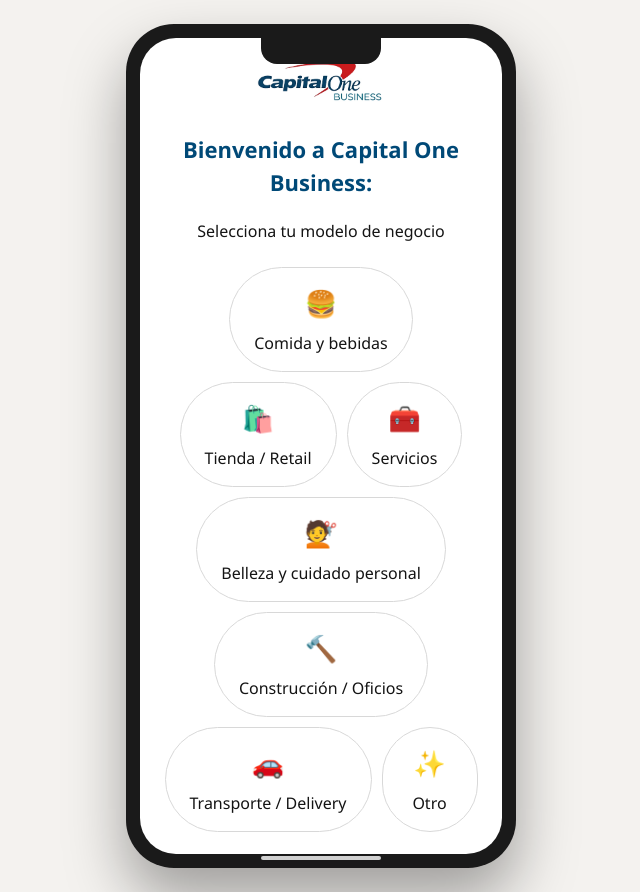
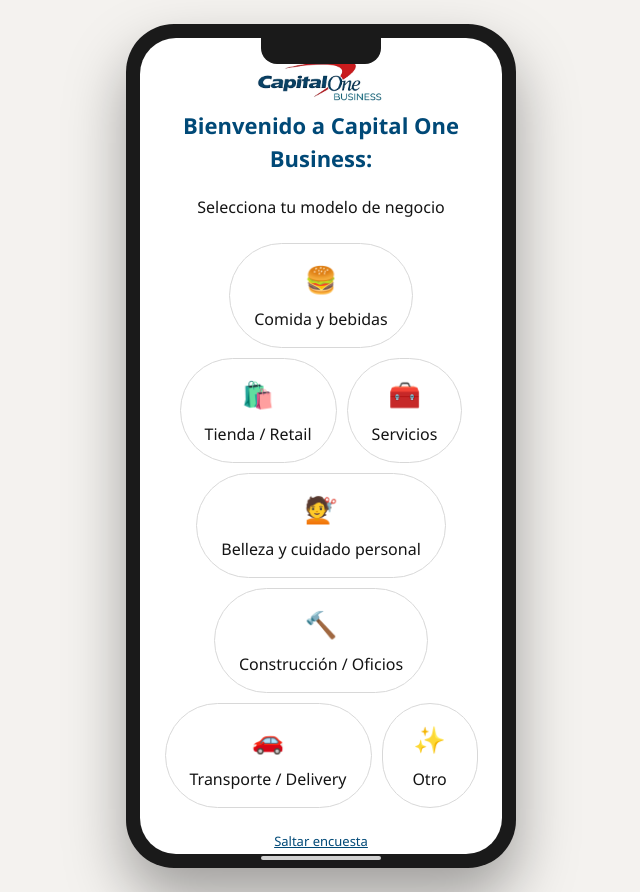
Before and after one commit to DiegoGalloM/HackMTY2026, a React (Vite) app in the folder frontend/: page / in a window 1280 px wide. Shown: the whole page, without its empty margins (319-959 px from the left). Built offline with nearby package versions, Linux system fonts and the light colour scheme.

Commit message:
Agregar boton de saltar encuesta

```diff
--- a/frontend/src/onboarding/Onboarding.jsx
+++ b/frontend/src/onboarding/Onboarding.jsx
@@ -165,6 +165,10 @@
       <BubbleGrid>
         {CATEGORIES.map((c) => <Bubble key={c.id} label={c.label} icon={c.icon} size="large" onClick={() => pickCategory(c.id)} />)}
       </BubbleGrid>
+      {/* Atajo para demos/dev: brinca toda la encuesta sin guardar perfil. */}
+      <button type="button" className="ob-link-btn" onClick={() => onComplete?.()}>
+        Saltar encuesta
+      </button>
     </Screen>
   );
 
```
